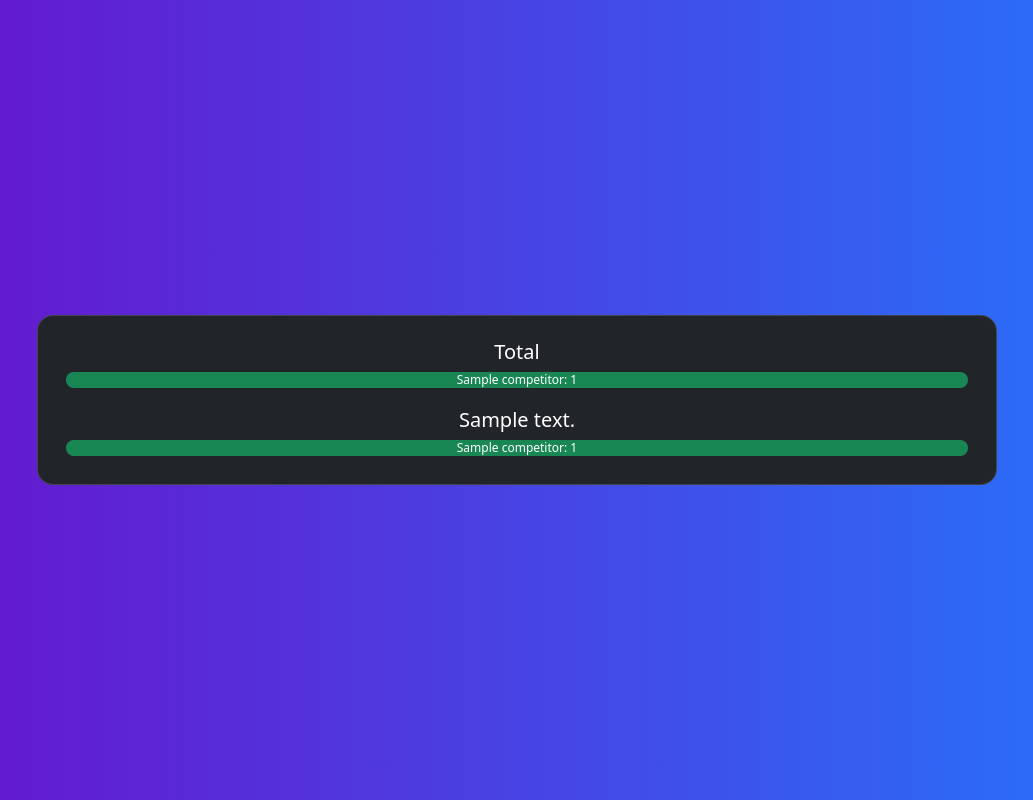
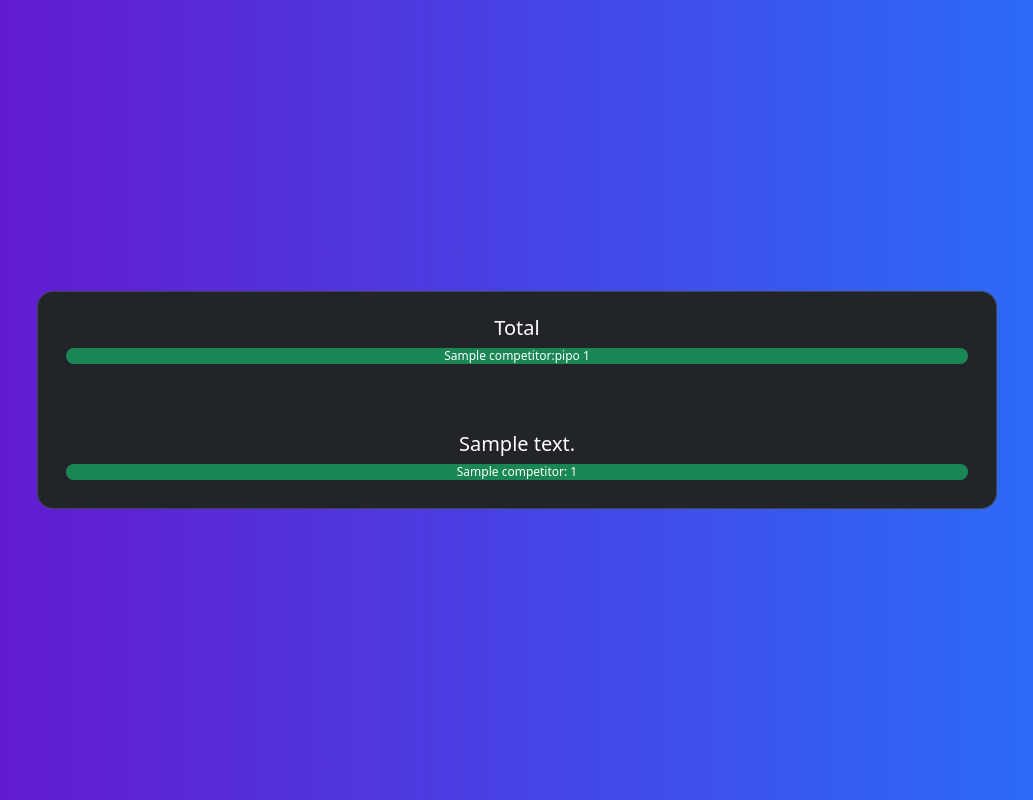
Before and after one commit to vittoriopippi/BugUserStudy, a Django app: page /stats in a window 1280 px wide. Shown: the whole page, without its empty margins (123-1156 px from the left). Run offline with Django 4.2, Linux system fonts and the light colour scheme; tables that the repository leaves empty hold one stand-in row (values such as "Sample post").

Commit message:
Fix progress bar label in stats.html

```diff
--- a/user_study/main/templates/main/stats.html
+++ b/user_study/main/templates/main/stats.html
@@ -6,11 +6,11 @@
       <div class="row d-flex justify-content-center align-items-center h-100">
         <div class="card bg-dark text-white w-75" style="border-radius: 1rem;">
           <div class="card-body p2">
-            <div class="py-2">
+            <div class="py-2 mb-5">
               <h5 class="mb-2">Total</h5>
               {% for value, perc, name in total_data %}
               <div class="progress mb-1" role="progressbar" aria-label="Basic example" aria-valuenow="0" aria-valuemin="0" aria-valuemax="100">
-                <div class="progress-bar bg-success" style="width: {{ perc }}%">{{ name }}: {{ value }}</div>
+                <div class="progress-bar bg-success" style="width: {{ perc }}%">{{ name }}:pipo {{ value }}</div>
               </div>
               {% endfor %}
             </div>
```
